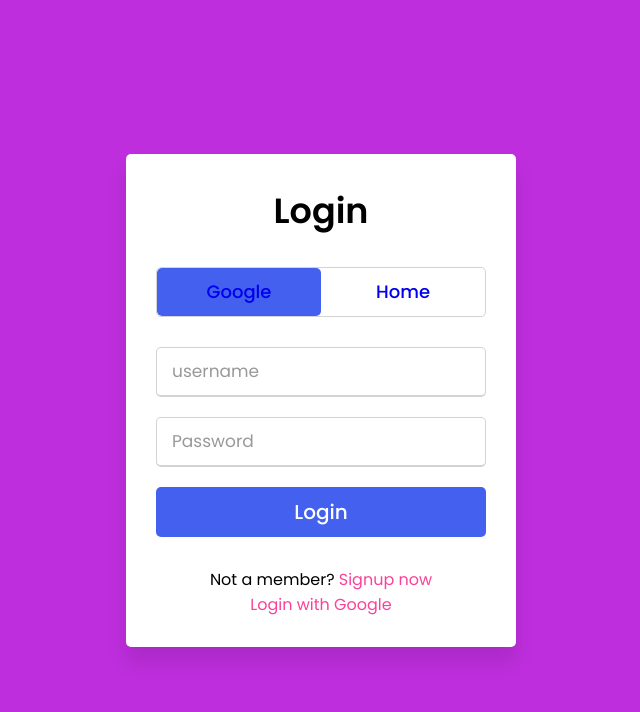
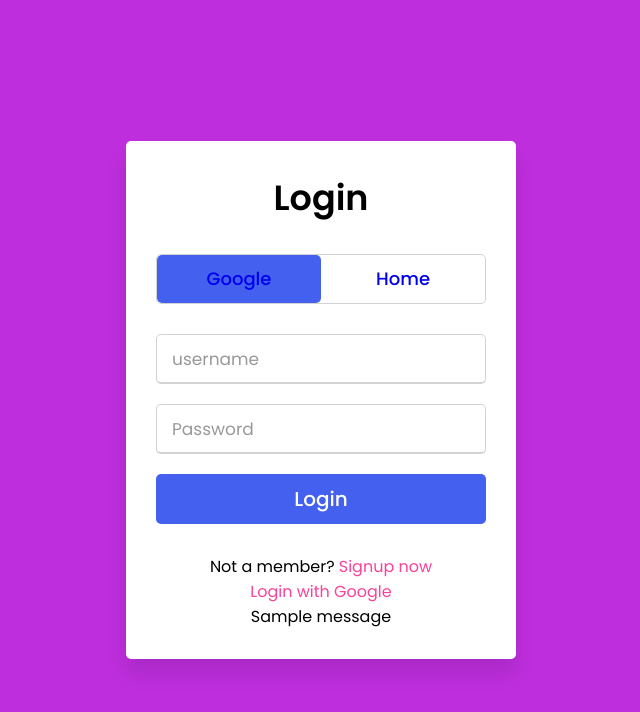
Before and after one commit to HusanboyUs/weelink-production, a Django app: page /login/ in a window 1280 px wide. Shown: the top 712 px of the page, without its empty margins (319-959 px from the left). Run offline with Django 4.2, Linux system fonts and the light colour scheme; tables that the repository leaves empty hold one stand-in row (values such as "Sample post"); one stand-in notice (Sample message) is shown; some libraries are stand-ins or nearby versions.

Commit message:
login erros views

```diff
--- a/base/forms.py
+++ b/base/forms.py
@@ -12,6 +12,7 @@
             'email' : forms.EmailInput(attrs={'placeholder':'Your Email'}),
 
         }
+
 
 class updateProfileForm(forms.ModelForm):
     class Meta:
--- a/base/templates/main/login.html
+++ b/base/templates/main/login.html
@@ -34,7 +34,6 @@
                   {%csrf_token%}
                   <div class="field">
                      <input type="text" placeholder="username" required name="username">
-
                   </div>
                   <div class="field">
                      <input type="password" placeholder="Password" required name="password">
@@ -55,7 +54,14 @@
                      <br>
                      <a href="{% provider_login_url 'google' %}">Login with Google</a>
 
-                     <p>{{form.errors}}</p>
+
+                    {% if messages %}
+                    <ul class="messages">
+                     {% for message in messages %}
+                      {{message}}
+                     {% endfor %}
+                 </ul>
+                    {% endif %}
 
 
                   </div>
--- a/base/views.py
+++ b/base/views.py
@@ -14,7 +14,7 @@
             form.save()
             return redirect('loginView')
     context={'form':form}
-    return render(request, 'main/signup.html',context)
+    return render(request, 'main/signup.html', context)
 
 def loginView(request):
     form=userRegisterForm()
@@ -25,6 +25,8 @@
         if user is not None:
             login(request, user)
             return redirect('profileView')
+        else:
+            messages.error(request, 'Your credentials did not mach ours')
     context={'form':form}
     return render(request, 'main/login.html', context)
 
```
